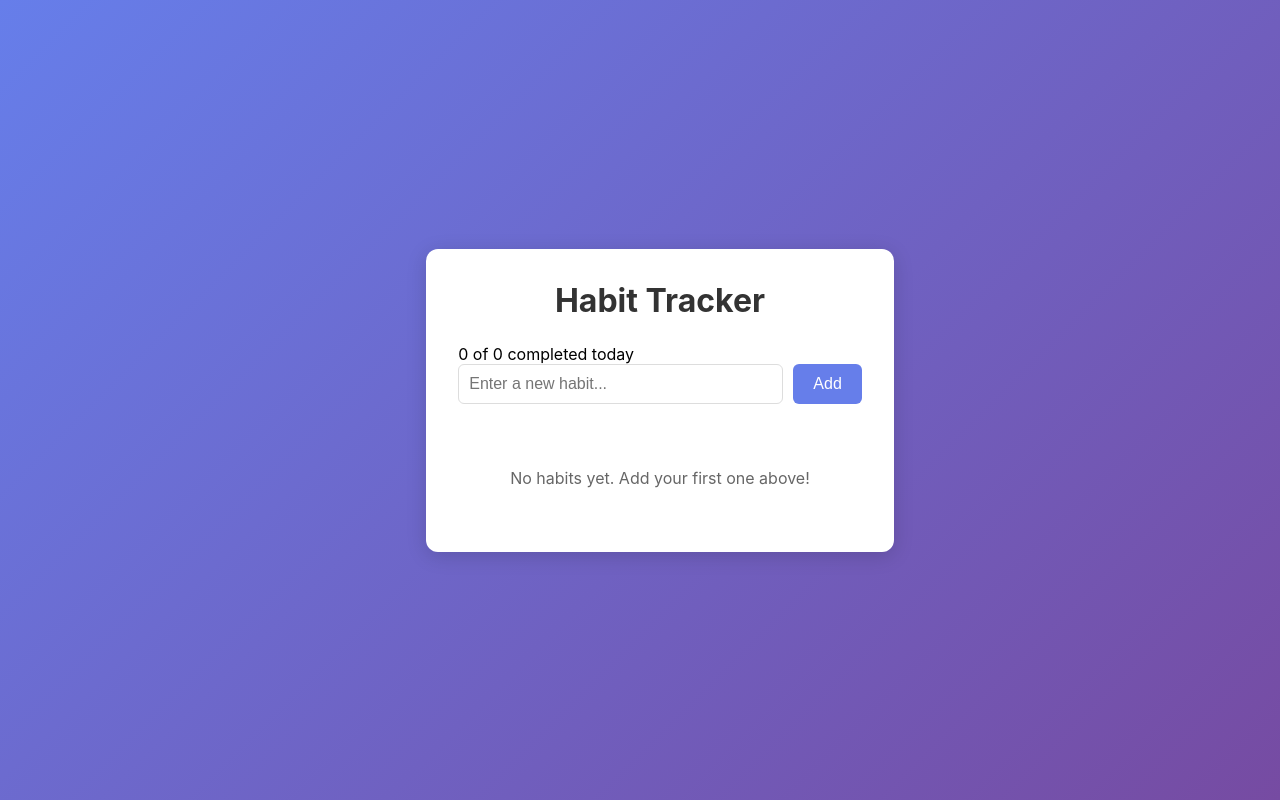
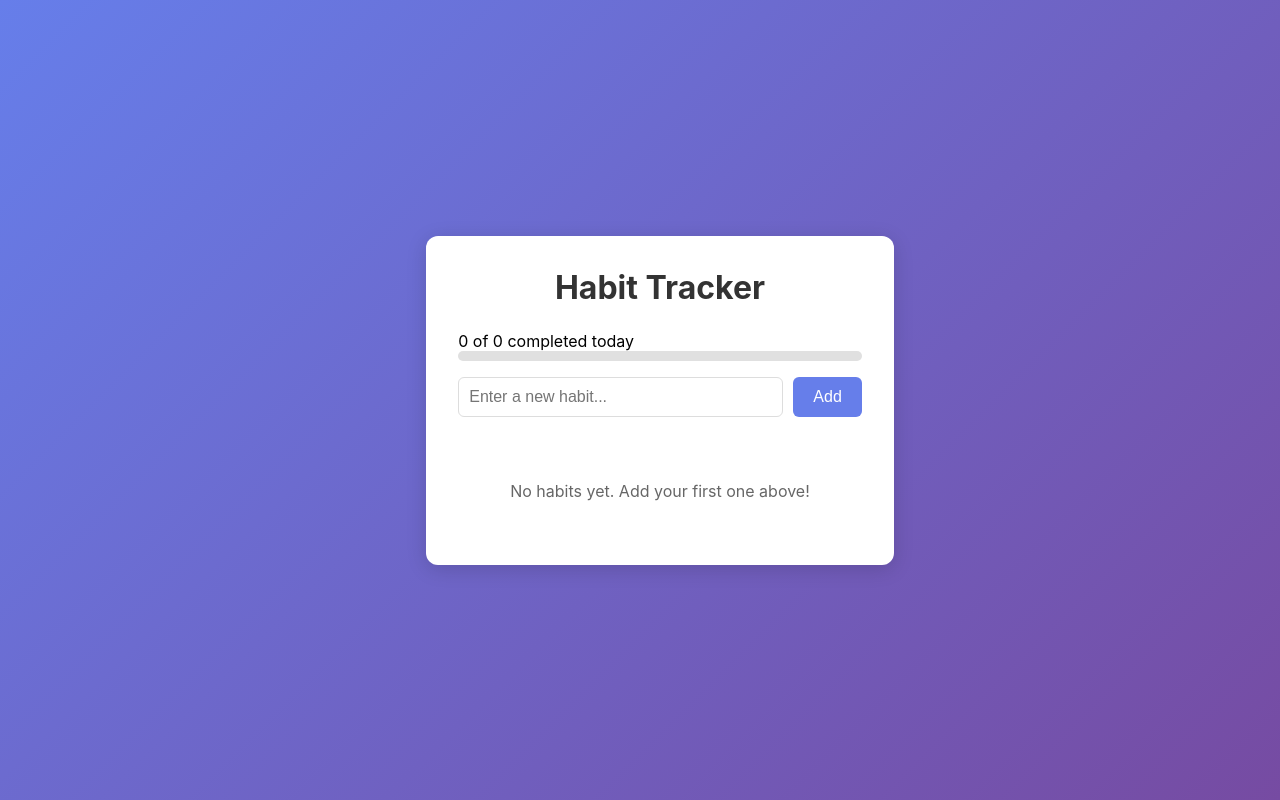
Before and after one commit to bipin061singh/habit-tracker, a React (Create React App) app: page / in a window 1280 px wide. Built offline with nearby package versions, Linux system fonts and the light colour scheme.

Commit message:
Growth cycle 2026-02-19 20:01:45 - autonomous improvement

```diff
--- a/src/App.js
+++ b/src/App.js
@@ -76,6 +76,21 @@ function App() {
         <p>{completedToday} of {totalHabits} completed today</p>
       </div>
 
+      <div className="progress-bar" style={{
+          width: '100%',
+          height: '10px',
+          background: '#e0e0e0',
+          borderRadius: '5px',
+          marginBottom: '1rem',
+          overflow: 'hidden'
+        }}>
+          <div style={{
+            width: `${totalHabits > 0 ? (completedToday / totalHabits * 100) : 0}%`,
+            height: '100%',
+            background: completedToday === totalHabits ? '#4ade80' : '#667eea',
+            transition: 'width 0.3s ease'
+          }} />
+        </div>
       <form className="add-habit-form" onSubmit={addHabit}>
         <input
           type="text"
```
Also changed, not shown: 2 other files (tests, documents, lock files or other folders).
